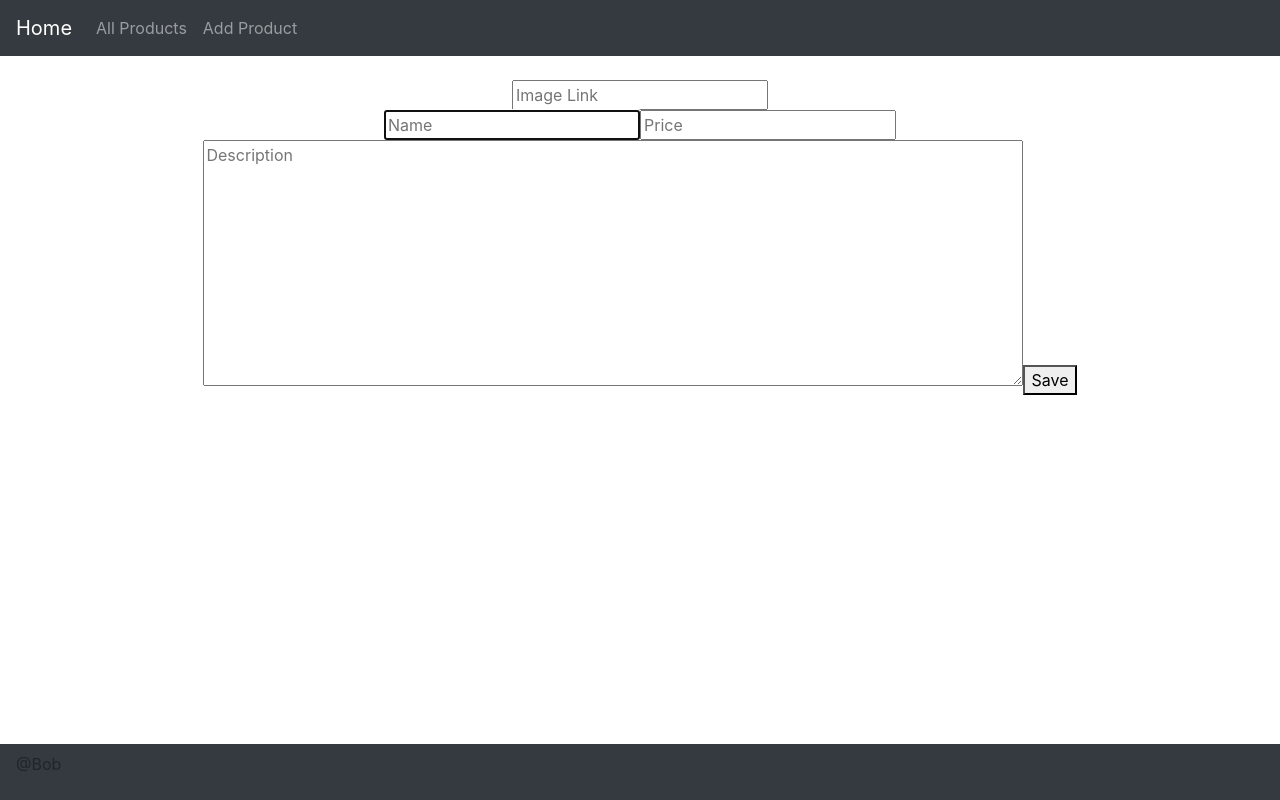
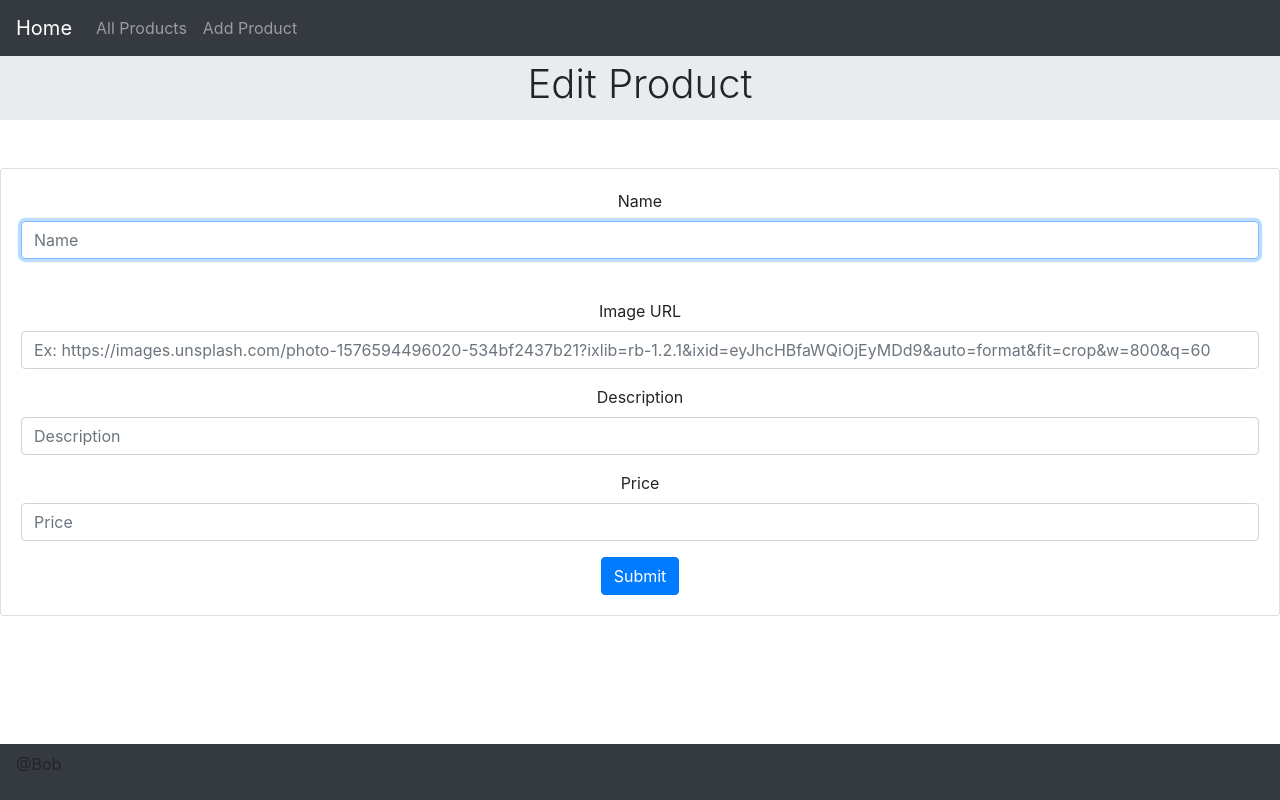
Before and after one commit to rbalonek/mern-bootstrap-project, a React (Create React App) app in the folder client/: page /products/1/edit in a window 1280 px wide. Built offline with nearby package versions, Linux system fonts and the light colour scheme; no server answers.

Commit message:
Basic Design

```diff
--- a/client/src/components/ProductCards/ProductCards.jsx
+++ b/client/src/components/ProductCards/ProductCards.jsx
@@ -1,6 +1,7 @@
 import React, { Component } from "react";
 import ProductCard from "../ProductCard/ProductCard";
 import { getProducts } from "../../services/products";
+import { Jumbotron } from "react-bootstrap";
 
 class ProductCards extends Component {
   constructor() {
@@ -41,7 +42,10 @@ class ProductCards extends Component {
           marginBottom: "100px",
         }}
       >
-        <div className="latest">LATEST</div>
+        <Jumbotron className="p-1">
+          <h1 className="font-weight-light">LATEST</h1>
+        </Jumbotron>
+
         <div
           style={{
             display: "flex",
--- a/client/src/components/shared/Nav/NavBar.jsx
+++ b/client/src/components/shared/Nav/NavBar.jsx
@@ -1,6 +1,5 @@
 import React from "react";
-import { NavLink, Link } from "react-router-dom";
-import { Nav, Navbar, Button, FormControl, Form } from "react-bootstrap";
+import { Nav, Navbar, Form } from "react-bootstrap";
 
 const NavBar = ({ handleChangeLogin, handleChangeLogout, isLoggedIn }) => {
   //console.log("Logged in? ", isLoggedIn);
--- a/client/src/screens/ProductCreate/ProductCreate.jsx
+++ b/client/src/screens/ProductCreate/ProductCreate.jsx
@@ -2,6 +2,7 @@ import React, { useState } from "react";
 import Layout from "../../components/shared/Layout/Layout";
 import { Redirect } from "react-router-dom";
 import { createProduct } from "../../services/products";
+import { Form, Button, Card, Jumbotron } from "react-bootstrap";
 
 const ProductCreate = (props) => {
   const [product, setProduct] = useState({
@@ -28,12 +29,22 @@ const ProductCreate = (props) => {
   };
 
   if (isCreated) {
+    alert("New Item Created!");
     return <Redirect to={`/products`} />;
   }
   return (
     <Layout user={props.user}>
-      <form onSubmit={handleSubmit}>
-        <input
+      <Jumbotron fluid className="p-1">
+        <h1 className="font-weight-light">New Product</h1>
+      </Jumbotron>
+      <div className="mt-5">
+        <Card>
+          <Card.Body>
+            <Form onSubmit={handleSubmit}>
+              <Form.Group>
+                <Form.Label>Name</Form.Label>
+                <Form.Control
+                  type="string"
                   placeholder="Name"
                   value={product.name}
                   name="name"
@@ -41,32 +52,98 @@ const ProductCreate = (props) => {
                   autoFocus
                   onChange={handleChange}
                 />
-        <input
+              </Form.Group>
+
+              <img
+                style={{ height: "100px" }}
+                src={product.imgURL}
+                alt={product.name}
+              />
+
+              <Form.Group>
+                <Form.Label>Image URL</Form.Label>
+                <Form.Control
+                  value={product.imgURL}
+                  name="imgURL"
+                  required
+                  onChange={handleChange}
+                  type="text"
+                  placeholder="Ex: https://images.unsplash.com/photo-1576594496020-534bf2437b21?ixlib=rb-1.2.1&ixid=eyJhcHBfaWQiOjEyMDd9&auto=format&fit=crop&w=800&q=60"
+                />
+              </Form.Group>
+
+              <Form.Group>
+                <Form.Label>Description</Form.Label>
+                <Form.Control
+                  value={product.description}
+                  name="description"
+                  required
+                  onChange={handleChange}
+                  type="string"
+                  placeholder="Description"
+                />
+              </Form.Group>
+
+              <Form.Group>
+                <Form.Label>Price</Form.Label>
+                <Form.Control
+                  type="string"
                   placeholder="Price"
                   value={product.price}
                   name="price"
                   required
                   onChange={handleChange}
                 />
-        <textarea
-          rows={10}
-          placeholder="Description"
-          value={product.description}
-          name="description"
-          required
-          onChange={handleChange}
-        />
-        <input
-          placeholder="Image Link"
-          value={product.imgURL}
-          name="imgURL"
-          required
-          onChange={handleChange}
-        />
-        <button type="submit">Submit</button>
-      </form>
+              </Form.Group>
+
+              <Button variant="primary" type="submit">
+                Submit
+              </Button>
+            </Form>
+          </Card.Body>
+        </Card>
+      </div>
     </Layout>
   );
 };
 
 export default ProductCreate;
+
+// <img
+//         style={{ height: "100px" }}
+//         src={product.imgURL}
+//         alt={product.name}
+//       />
+//       <form onSubmit={handleSubmit}>
+//         <input
+//           placeholder="Name"
+// value={product.name}
+// name="name"
+// required
+// autoFocus
+// onChange={handleChange}
+//         />
+//         <input
+// placeholder="Price"
+// value={product.price}
+// name="price"
+// required
+// onChange={handleChange}
+//         />
+//         <textarea
+//           rows={10}
+//           placeholder="Description"
+// value={product.description}
+// name="description"
+// required
+// onChange={handleChange}
+//         />
+//         <input
+//           placeholder="Image Link"
+// value={product.imgURL}
+// name="imgURL"
+// required
+// onChange={handleChange}
+//         />
+//         <button type="submit">Submit</button>
+//       </form>
--- a/client/src/screens/ProductEdit/ProductEdit.jsx
+++ b/client/src/screens/ProductEdit/ProductEdit.jsx
@@ -2,6 +2,7 @@ import React, { useState, useEffect } from "react";
 import { useParams, Redirect } from "react-router-dom";
 import Layout from "../../components/shared/Layout/Layout";
 import { getProduct, updateProduct } from "../../services/products";
+import { Form, Button, Card, Jumbotron } from "react-bootstrap";
 
 const ProductEdit = (props) => {
   const [product, setProduct] = useState({
@@ -38,30 +39,23 @@ const ProductEdit = (props) => {
   };
 
   if (isUpdated) {
+    alert("Product Edited!");
     return <Redirect to={`/products/${props.match.params.id}`} />;
   }
 
   return (
     <Layout user={props.user}>
-      <div>
-        <div>
-          <img
-            style={{ height: "100px" }}
-            src={product.imgURL}
-            alt={product.name}
-          />
-          <form onSubmit={handleSubmit}>
-            <input
-              placeholder="Image Link"
-              value={product.imgURL}
-              name="imgURL"
-              required
-              onChange={handleChange}
-            />
-          </form>
-        </div>
-        <form onSubmit={handleSubmit}>
-          <input
+      <Jumbotron fluid className="p-1">
+        <h1 className="font-weight-light">Edit Product</h1>
+      </Jumbotron>
+      <div className="mt-5">
+        <Card>
+          <Card.Body>
+            <Form onSubmit={handleSubmit}>
+              <Form.Group>
+                <Form.Label>Name</Form.Label>
+                <Form.Control
+                  type="string"
                   placeholder="Name"
                   value={product.name}
                   name="name"
@@ -69,27 +63,105 @@ const ProductEdit = (props) => {
                   autoFocus
                   onChange={handleChange}
                 />
-          <input
+              </Form.Group>
+
+              <img
+                style={{ height: "100px" }}
+                src={product.imgURL}
+                alt={product.name}
+              />
+
+              <Form.Group>
+                <Form.Label>Image URL</Form.Label>
+                <Form.Control
+                  value={product.imgURL}
+                  name="imgURL"
+                  required
+                  onChange={handleChange}
+                  type="text"
+                  placeholder="Ex: https://images.unsplash.com/photo-1576594496020-534bf2437b21?ixlib=rb-1.2.1&ixid=eyJhcHBfaWQiOjEyMDd9&auto=format&fit=crop&w=800&q=60"
+                />
+              </Form.Group>
+
+              <Form.Group>
+                <Form.Label>Description</Form.Label>
+                <Form.Control
+                  value={product.description}
+                  name="description"
+                  required
+                  onChange={handleChange}
+                  type="string"
+                  placeholder="Description"
+                />
+              </Form.Group>
+
+              <Form.Group>
+                <Form.Label>Price</Form.Label>
+                <Form.Control
+                  type="string"
                   placeholder="Price"
                   value={product.price}
                   name="price"
                   required
                   onChange={handleChange}
                 />
-          <textarea
-            rows={10}
-            cols={78}
-            placeholder="Description"
-            value={product.description}
-            name="description"
-            required
-            onChange={handleChange}
-          />
-          <button type="submit">Save</button>
-        </form>
+              </Form.Group>
+
+              <Button variant="primary" type="submit">
+                Submit
+              </Button>
+            </Form>
+          </Card.Body>
+        </Card>
       </div>
     </Layout>
   );
 };
 
 export default ProductEdit;
+
+// <div>
+//         <div>
+//           <img
+//             style={{ height: "100px" }}
+//             src={product.imgURL}
+//             alt={product.name}
+//           />
+//           <form onSubmit={handleSubmit}>
+//             <input
+//               placeholder="Image Link"
+//               value={product.imgURL}
+//               name="imgURL"
+//               required
+//               onChange={handleChange}
+//             />
+//           </form>
+//         </div>
+//         <form onSubmit={handleSubmit}>
+//           <input
+//             placeholder="Name"
+//             value={product.name}
+//             name="name"
+//             required
+//             autoFocus
+//             onChange={handleChange}
+//           />
+//           <input
+//             placeholder="Price"
+//             value={product.price}
+//             name="price"
+//             required
+//             onChange={handleChange}
+//           />
+//           <textarea
+//             rows={10}
+//             cols={78}
+//             placeholder="Description"
+//             value={product.description}
+//             name="description"
+//             required
+//             onChange={handleChange}
+//           />
+//           <button type="submit">Save</button>
+//         </form>
+//       </div>
--- a/client/src/screens/Products/Products.jsx
+++ b/client/src/screens/Products/Products.jsx
@@ -2,6 +2,7 @@ import React, { useState, useEffect } from "react";
 import Product from "../../components/Product/Product";
 import Layout from "../../components/shared/Layout/Layout";
 import { getProducts } from "../../services/products";
+import { Jumbotron } from "react-bootstrap";
 
 export default function Products(props) {
   const [allProducts, setAllProducts] = useState([]);
@@ -29,7 +30,9 @@ export default function Products(props) {
   return (
     <div>
       <Layout>
-        <h1>All The Products</h1>
+        <Jumbotron className="p-1">
+          <h1 className="font-weight-light">All The Products</h1>
+        </Jumbotron>
         <div
           style={{
             marginTop: "10px",
```
Also changed, not shown: client/src/components/Product/Product.jsx (+7 -4 lines), client/src/components/ProductCard/ProductCard.jsx (+7 -3 lines). Lines whose indentation alone changed are shown as unchanged.
